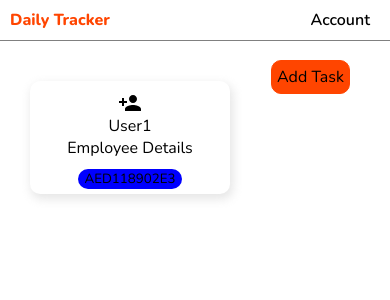
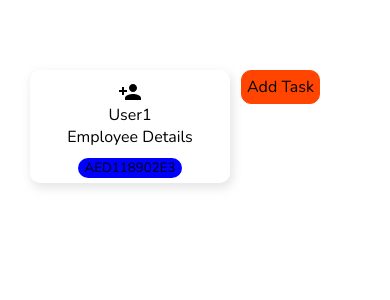
Before and after one commit to deepakrajkranti/React_Dashboard, a React (Create React App) app: page /form in a window 390 px wide. Shown: the top 300 px of the page. Built offline with nearby package versions, Linux system fonts and the light colour scheme.

Commit message:
After making changes to Home page single page layout and make responsive

```diff
--- a/src/Component/sidebar/Sidebar.jsx
+++ b/src/Component/sidebar/Sidebar.jsx
@@ -16,7 +16,7 @@ import { Link } from "react-router-dom";
 import { Timeline } from "@mui/icons-material";
 import Form from "../../Pages/form/Form";
 
-const Sidebar = () => {
+const Sidebar = ({handleclick}) => {
   const [openModal, setOpenModal] = useState(false);
   return (
     <div className="sidebar">
@@ -89,11 +89,11 @@ const Sidebar = () => {
         </ul>
       </div>
       <div className="bottom">
-        <Link to="/form" style={{ textDecoration: "none" }}>
+        {/* <Link to="/form" style={{ textDecoration: "none" }}>  */}
         <Timeline classsName="icon"/>
-      <span onClick={() => setOpenModal(true)}>Tracker</span>
+      <span onClick={() => handleclick()}>Tracker</span>
       {/* {openModal && <Form/>} */}
-       </Link>
+       {/* </Link> */}
 
       </div>
     </div>
--- a/src/Component/sidebar/sidebar.scss
+++ b/src/Component/sidebar/sidebar.scss
@@ -68,7 +68,7 @@
       }
       .icon{
         font-size:18px;
-        color:#7451f8;
+        color:#512cd5;
       }
       span{
         font-size: 13px;
--- a/src/Pages/form/Form.jsx
+++ b/src/Pages/form/Form.jsx
@@ -52,14 +52,14 @@ const Form = () => {
   };
   return (
     <div className="container">
-      <div className="navba">
+      {/* <div className="navba">
         <div className="nav-left">
           <span>Daily Tracker</span>
         </div>
         <div className="nav-right">
           <span>Account</span>
         </div>
-      </div>
+      </div> */}
       <div className="middle">
         <div className="left-part">
           <DasIcon />
--- a/src/Pages/form/Roller.scss
+++ b/src/Pages/form/Roller.scss
@@ -4,10 +4,14 @@
     margin-top:120px ;
     margin-right: 100px;
 
-
     .container{
+        @media only screen and (max-width:600px) and (max-height:915px) {
+            // width: 200px;
+          margin-left:40px;
+           }
         display: flex;
-        border:2px solid black;
+        border:1px solid black;
+        width: 100%;
         .left{
             display: flex;
             flex:1;
--- a/src/Pages/form/form.scss
+++ b/src/Pages/form/form.scss
@@ -35,24 +35,45 @@
   .middle{
   display:flex;
   margin-top: 10px;
+  @media only screen and (max-width:600px) and (max-height:915px) {
+    // width: 200px;
+    flex-direction: column;
+   }
   .left-part{
     // display: flex;
     flex:1;
     // border-right: 2px solid green;
     // align-items: center;
     // justify-content: center;
+      @media only screen and (max-width:600px) and (max-height:915px) {
+    // width: 200px;
+  //  flex-direction: column;
+  margin-top: 60px;
+   }
     margin: 30px;
   }
   .right-part{
+    @media only screen and (max-width:600px) and (max-height:915px) {
+      // width: 200px;
+      display: flex;
+      flex-direction: column;
+     }
 
     flex:2;
     // -webkit-box-shadow: 2px 4px 10px 1px rgba(0, 0, 0, 0.47);
     // box-shadow: 2px 4px 10px 1px rgba(201, 201, 201, 0.47);
     // border-radius: 10px;
     .popup{
+      @media only screen and (max-width:600px) and (max-height:915px) {
+        position:absolute;
+       top:70px;
+       right:70px;
+
+       }
        position:absolute;
        top:60px;
        right:40px;
+
        border: 1px solid orangered;
      background-color: orangered;
      padding: 5px;
--- a/src/Pages/home/Home.jsx
+++ b/src/Pages/home/Home.jsx
@@ -1,18 +1,27 @@
-import React from 'react'
-import "./home.scss"
-import Sidebar from '../../Component/sidebar/Sidebar'
-import Navbar from '../../Component/navbar/Navbar'
-import Widgets from '../../Component/widget/Widget'
-import Featured from '../../Component/featured/Featured'
-import Chart from '../../Component/chart/Chart'
-import Table from '../../Component/table/Table'
+import React, { useState } from "react";
+import "./home.scss";
+import Sidebar from "../../Component/sidebar/Sidebar";
+import Navbar from "../../Component/navbar/Navbar";
+import Widgets from "../../Component/widget/Widget";
+import Featured from "../../Component/featured/Featured";
+import Chart from "../../Component/chart/Chart";
+import Table from "../../Component/table/Table";
+import Form from "../form/Form";
 
 const Home = () => {
+  const [openpop, setopenpop] = useState(true);
+  const handleclick=()=>{
+    setopenpop(!openpop);
+  }
   return (
     <div className="home">
-        <Sidebar/>
+      <Sidebar handleclick={handleclick} />
       <div className="homecontainer">
-        <Navbar/>
+      <Navbar />
+        {
+        openpop ?
+        <>
+        {/* <Navbar /> */}
         <div className="widgets">
           <Widgets type="user" />
           <Widgets type="order" />
@@ -20,19 +29,21 @@ const Home = () => {
           <Widgets type="balance" />
         </div>
         <div className="charts">
-            <Featured/>
-            <Chart/>
+          <Featured />
+          <Chart />
         </div>
         <div className="listContainer">
-            <div className="listTitle">
-              Latest Transaction
+          <div className="listTitle">Latest Transaction</div>
+          <Table />
         </div>
-            <Table/>
-
+        </> :
+        <>
+         <Form />
+        </>
+}
       </div>
     </div>
-    </div>
-  )
-}
+  );
+};
 
-export default Home
+export default Home;
```
Also changed, not shown: src/Pages/form/DasIcon.scss (line endings or trailing spaces). Lines whose indentation alone changed are shown as unchanged.
